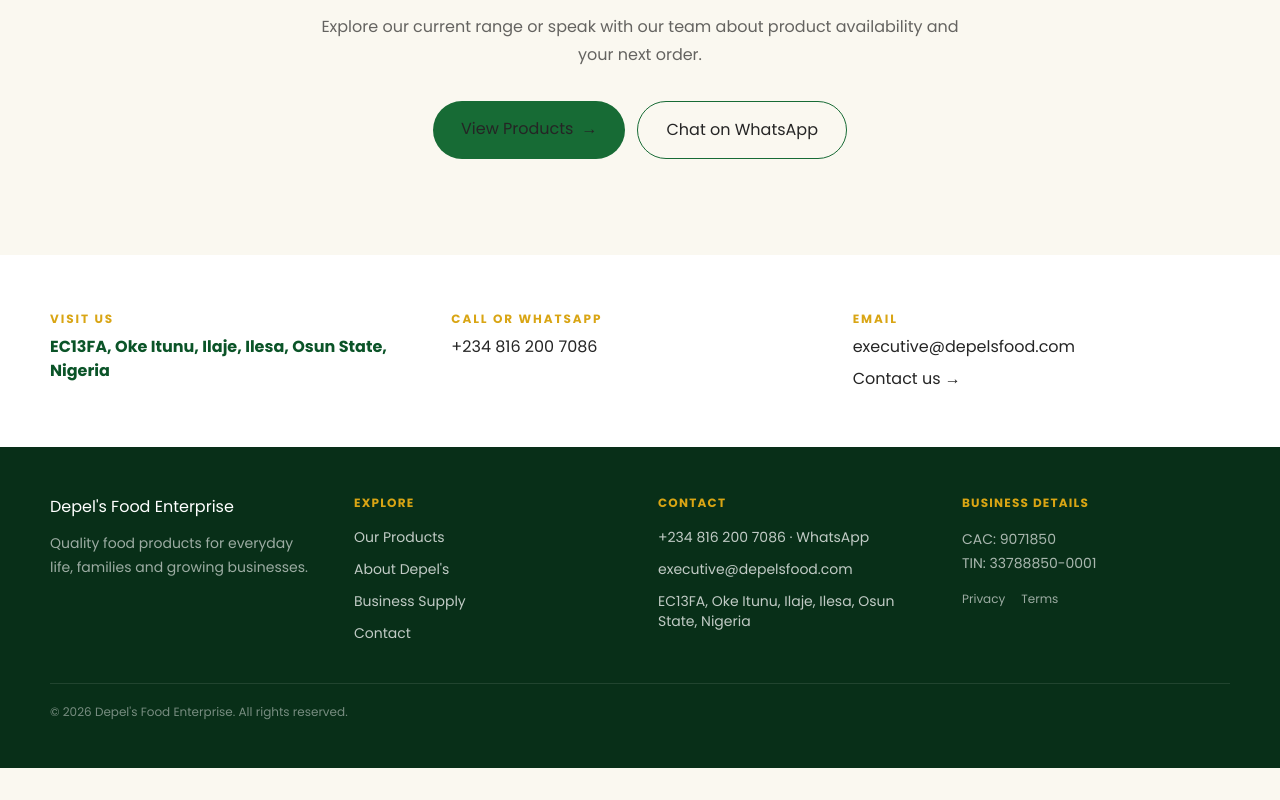
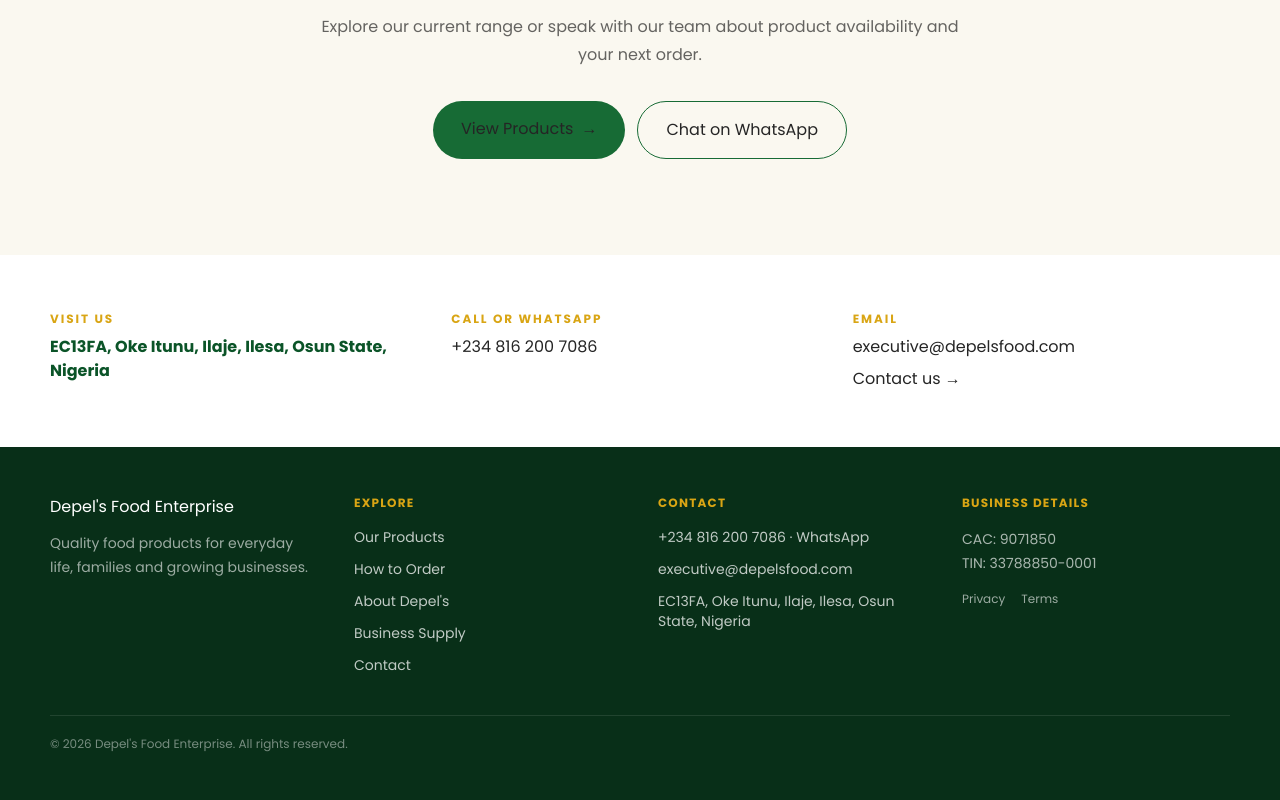
Before and after one commit to depelsfood/web, a Next.js app: page / in a window 1280 px wide. Shown: the part 6950-7750 px from the top of the page. Before the commit the page ends 7718 px from the top, so only its background shows below. Built offline with nearby package versions, Linux system fonts and the light colour scheme.

Commit message:
Add How to Order to footer navigation

```diff
--- a/components/SiteFooter.tsx
+++ b/components/SiteFooter.tsx
@@ -5,7 +5,7 @@
     <footer className="bg-[#082f18] py-12 text-white">
       <div className="container grid gap-9 sm:grid-cols-2 lg:grid-cols-4">
         <div><a href="/" className="text-xl font-extrabold">Depel&apos;s Food Enterprise</a><p className="mt-3 max-w-xs text-sm leading-6 text-white/60">Quality food products for everyday life, families and growing businesses.</p></div>
-        <div><h2 className="text-xs font-bold uppercase tracking-widest text-[var(--gold)]">Explore</h2><div className="mt-4 grid gap-3 text-sm text-white/75"><a href="/products">Our Products</a><a href="/about">About Depel&apos;s</a><a href="/business-supply">Business Supply</a><a href="/contact">Contact</a></div></div>
+        <div><h2 className="text-xs font-bold uppercase tracking-widest text-[var(--gold)]">Explore</h2><div className="mt-4 grid gap-3 text-sm text-white/75"><a href="/products">Our Products</a><a href="/how-to-order">How to Order</a><a href="/about">About Depel&apos;s</a><a href="/business-supply">Business Supply</a><a href="/contact">Contact</a></div></div>
         <div><h2 className="text-xs font-bold uppercase tracking-widest text-[var(--gold)]">Contact</h2><div className="mt-4 grid gap-3 text-sm text-white/75"><a href={`https://wa.me/${phone}`} target="_blank" rel="noreferrer">+234 816 200 7086 · WhatsApp</a><a href="mailto:executive@depelsfood.com">executive@depelsfood.com</a><p>EC13FA, Oke Itunu, Ilaje, Ilesa, Osun State, Nigeria</p></div></div>
         <div><h2 className="text-xs font-bold uppercase tracking-widest text-[var(--gold)]">Business details</h2><p className="mt-4 text-sm leading-6 text-white/65">CAC: 9071850<br />TIN: 33788850-0001</p><div className="mt-4 flex gap-4 text-xs text-white/60"><a href="/privacy-policy">Privacy</a><a href="/terms">Terms</a></div></div>
       </div>
```
